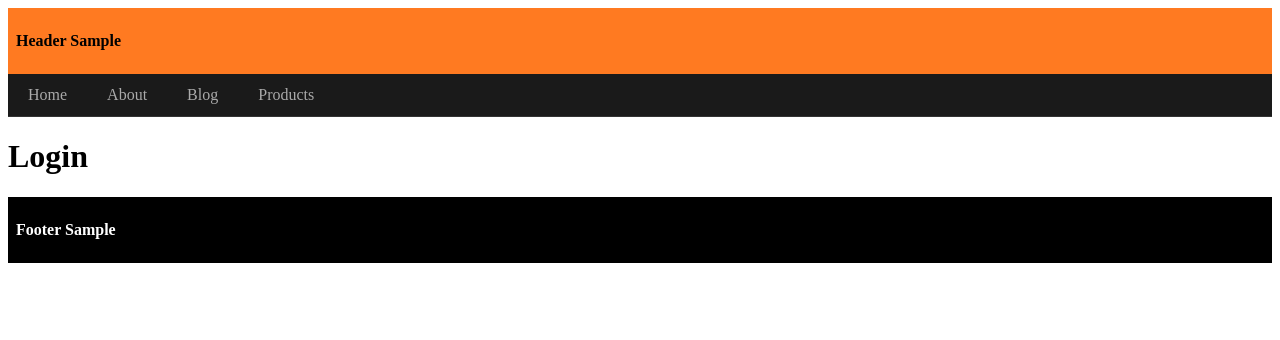
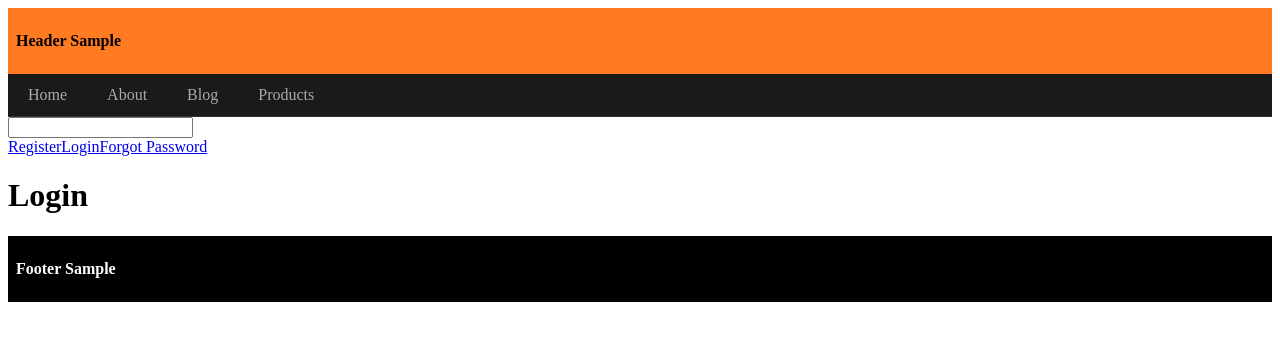
Before and after one commit to gitongatonny/nextjs-101, a Next.js app: page /login in a window 1280 px wide. Shown: the top 340 px of the page. Built offline with nearby package versions, Linux system fonts and the light colour scheme.

Commit message:
templates

```diff
--- /dev/null
+++ b/src/app/(auth)/template.tsx
@@ -0,0 +1,56 @@
+"use client";
+
+import Link from "next/link";
+import { usePathname } from "next/navigation";
+import { useState, type ReactNode } from "react";
+
+// Centralized auth nav config for easier maintenance and reuse.
+const navLinks = [
+  { name: "Register", href: "/register" },
+  { name: "Login", href: "/login" },
+  { name: "Forgot Password", href: "/forgot-password" },
+];
+
+export default function AuthLayout({
+  children,
+}: {
+  // Typed layout contract for nested route content.
+  children: ReactNode;
+}) {
+  // Controlled input state for local UI interactions.
+  const [input, setInput] = useState("");
+
+  // Current route used to highlight the active auth link.
+  const pathname = usePathname();
+
+  return (
+    <div>
+      <div>
+        {/* Controlled input keeps state predictable and testable. */}
+        <input value={input} onChange={(e) => setInput(e.target.value)} />
+      </div>
+
+      {/* Data-driven nav rendering avoids duplicated link markup. */}
+      {navLinks.map((link) => {
+        // Supports exact matches and nested routes, excluding root overmatch.
+        const isActive =
+          pathname === link.href ||
+          (pathname.startsWith(link.href) && link.href !== "/");
+
+        return (
+          <Link
+            // Active state improves route awareness in auth flows.
+            className={isActive ? "font-bold mr-4" : "text-blue-500 mr-4"}
+            href={link.href}
+            key={link.name}
+          >
+            {link.name}
+          </Link>
+        );
+      })}
+
+      {/* Child route content renders inside the shared auth layout. */}
+      {children}
+    </div>
+  );
+}
```
